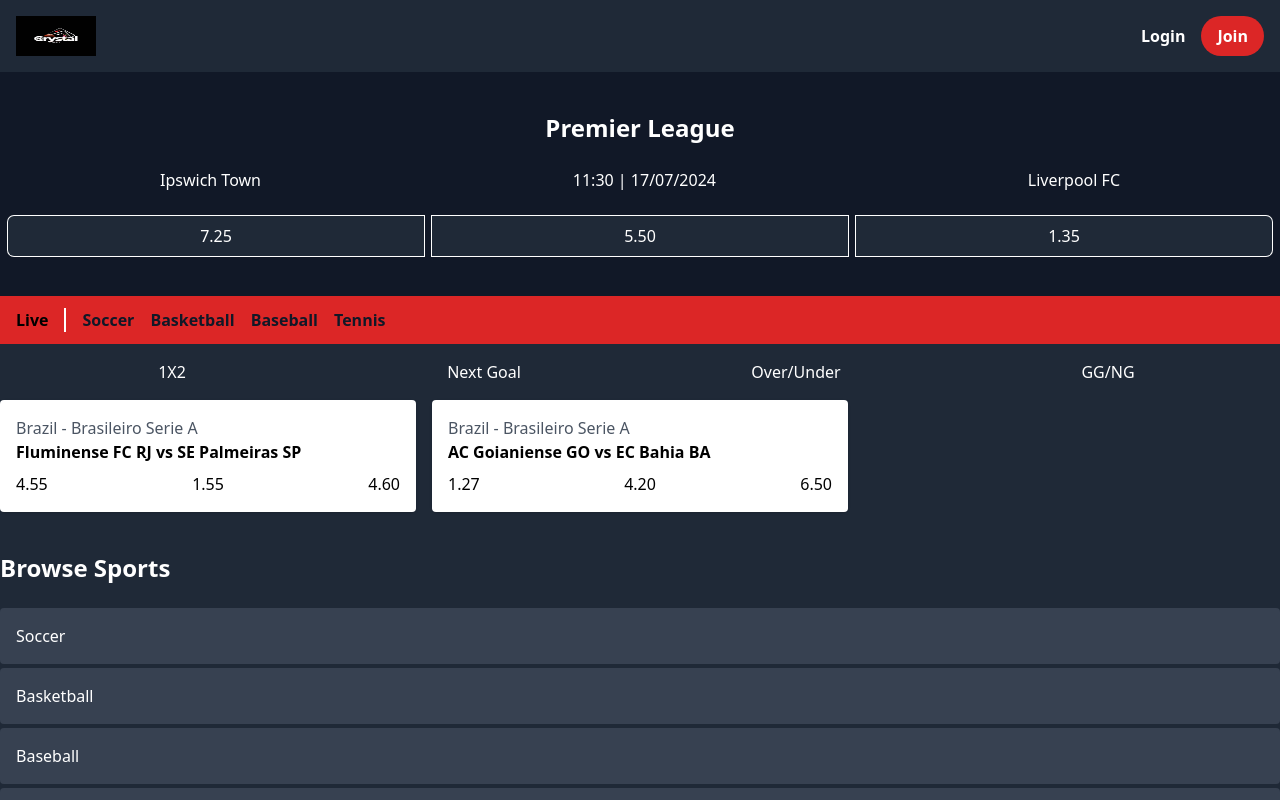
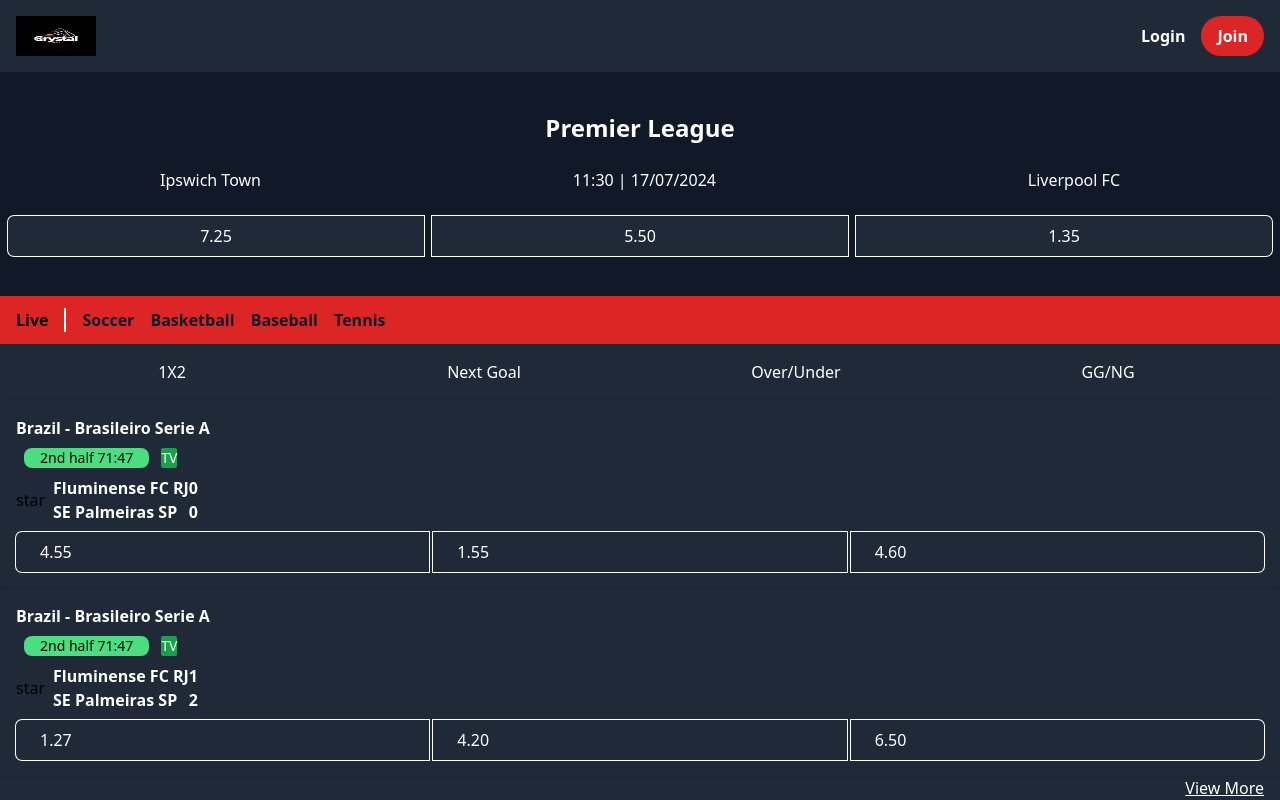
Before and after one commit to Oladize1/crystalbet, a React (Create React App) app: page / in a window 1280 px wide. Shown: the top 800 px of the page. Built offline with nearby package versions, Linux system fonts and the light colour scheme.

Commit message:
style: Live matches design completed

```diff
--- a/src/components/Badges.js
+++ b/src/components/Badges.js
@@ -3,7 +3,7 @@
 export default function Badges({text,type}){
     return(
         <>
-            <div className={type == "Main"? "rounded-lg bg-green-400 text-black":"text-white bg-green-600 rounded-sm"}>
+            <div className={`ml-2 text-sm ${type === "Main"? "rounded-lg bg-green-400 text-black px-4 my-2":"text-white my-2 bg-green-600 rounded-sm"}`}>
                 {text}
             </div>
         </>
--- a/src/components/LiveMatches.js
+++ b/src/components/LiveMatches.js
@@ -1,4 +1,5 @@
 import React, {useState} from 'react';
+import Badges from "./Badges";
 // import { Link } from 'react-router-dom';
 
 const games = ['Soccer', 'Basketball', 'Baseball', 'Tennis']
@@ -7,11 +8,17 @@
   {
     league: "Brazil - Brasileiro Serie A",
     teams: "Fluminense FC RJ vs SE Palmeiras SP",
+    time:'2nd half 71:47',
+    team_1: { name: "Fluminense FC RJ", score: 0},
+    team_2 : { name: "SE Palmeiras SP", score: 0},
     odds: { home: "4.55", draw: "1.55", away: "4.60" }
   },
   {
     league: "Brazil - Brasileiro Serie A",
     teams: "AC Goianiense GO vs EC Bahia BA",
+    time:'2nd half 71:47',
+    team_1: { name: "Fluminense FC RJ", score: 1},
+    team_2 : { name: "SE Palmeiras SP", score: 2},
     odds: { home: "1.27", draw: "4.20", away: "6.50" }
   },
   // Add more matches as needed
@@ -64,19 +71,46 @@
           )
         })}
       </div>
-      <div className="grid grid-cols-1 md:grid-cols-3 gap-4">
+      <div className="w-full gap-4">
         {matches.map((match, index) => (
-          <div key={index} className="bg-white p-4 rounded shadow">
-            <p className="text-gray-600">{match.league}</p>
-            <p className="font-bold">{match.teams}</p>
-            <div className="flex justify-between mt-2">
-              <span>{match.odds.home}</span>
-              <span>{match.odds.draw}</span>
-              <span>{match.odds.away}</span>
+          <div key={index} className="bg-inherit p-4 rounded shadow">
+            <p className="text-white font-bold">{match.league}</p>
+            <div className="flex space-x-3">
+                    <Badges text={match.time} type={"Main"}/>
+                    <Badges text={"TV"} type={"Sub"}/>
+                </div>
+                <div className='flex items-center gap-2 w-full'>
+                  <div className=''>
+                    star
+                  </div>
+                  <div className='flex flex-col'>
+                      <div className='flex justify-between w-full font-semibold text-white'>
+                        <div>
+                        {match.team_1.name}
+                        </div>
+                        <div>
+                        {match.team_1.score}
+                        </div>
+                      </div>
+                      <div className='flex items-center justify-between w-full font-semibold text-white'>
+                        <div>
+                        {match.team_2.name}
+                        </div>
+                        <div>
+                        {match.team_2.score}
+                        </div>
+                      </div>
+                  </div>
+                </div>
+            <div className="flex justify-between mt-2 gap-1">
+              <span className='px-6 py-2 rounded-l-md w-1/3 ring-1 ring-white text-white'>{match.odds.home}</span>
+              <span className='px-6 py-2 w-1/3 ring-1 ring-white text-white'>{match.odds.draw}</span>
+              <span className='px-6 py-2 rounded-r-md w-1/3 ring-1 ring-white text-white'>{match.odds.away}</span>
             </div>
           </div>
         ))}
       </div>
+        <p className='text-white underline font-medium text-right cursor-pointer pr-4'>View More</p>
     </div>
   </section>
 )
```
